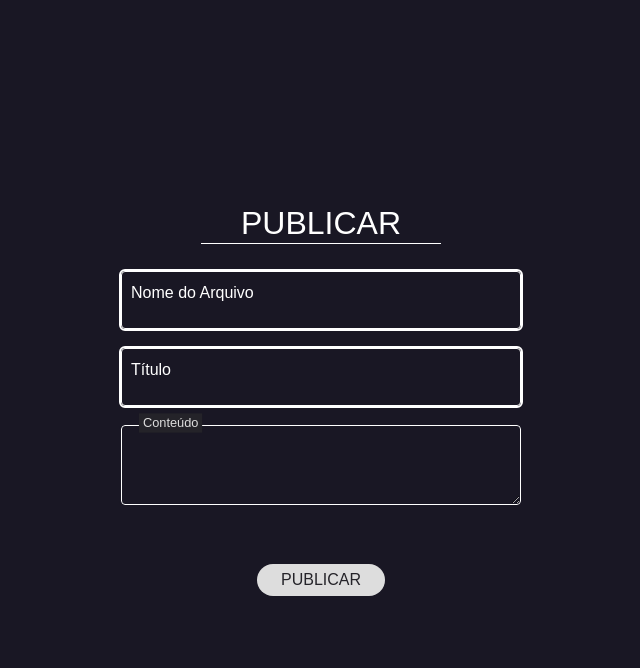
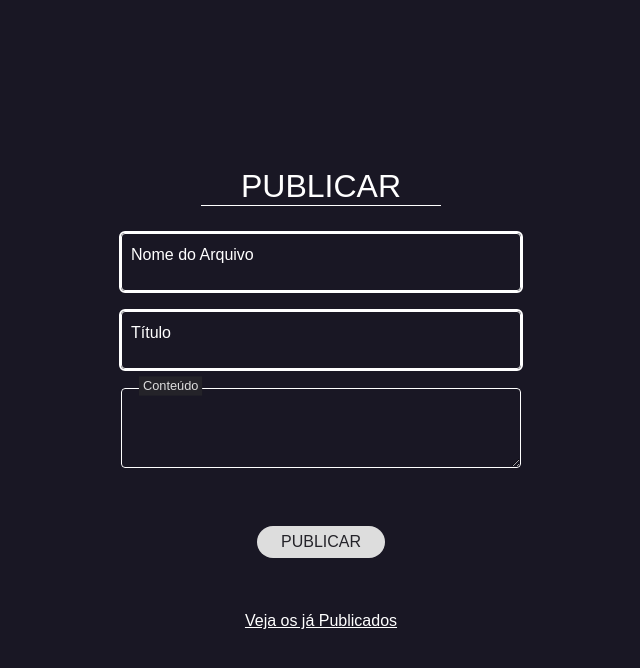
Before and after one commit to Darlan444/Responsive, a PHP site: page /view/form.php in a window 1280 px wide. Shown: the top 668 px of the page, without its empty margins (319-959 px from the left). Run offline with PHP 8.4, Linux system fonts and the light colour scheme.

Commit message:
Front Form

```diff
--- a/css/style.css
+++ b/css/style.css
@@ -419,10 +419,11 @@
                     height: 5rem;
                     min-height: 5rem;
                     max-height: 15rem;
+                    text-indent: 1rem;
                 }
                 /**SCROLLBAR DENTRO DO TEXTAREA**/
                     .inputContent::-webkit-scrollbar {
-                        width: 1rem;
+                        width: 0.5rem;
                     }
 
                     .inputContent::-webkit-scrollbar-track {
@@ -473,5 +474,20 @@
                 cursor: pointer;
             }
         /**BOTÃO PUBLICAR**/
+        /**REDIRECT FORM**/
+            .redirectForm{
+                margin-top: 2rem;
+                text-decoration: none;
+                color: #FFF;
+                text-decoration: underline;
+                font-family: 'Mochiy Pop One', sans-serif;
+            }
+        /**REDIRECT FORM**/
+            .redirectForm:hover{
+                text-decoration: none;
+                color: #FFF;
+                font-weight: bolder;
+            }
+        /**REDIRECT FORM**/
     /**DIV FORM**/
 /**FORM**/
--- a/view/form.php
+++ b/view/form.php
@@ -42,6 +42,7 @@
         </div>
 
         <button class="btnPublicar" type="submit">PUBLICAR</button>
+        <a class="redirectForm" href="../index.php">Veja os já Publicados</a>
 
     </main>
 </body>
```
